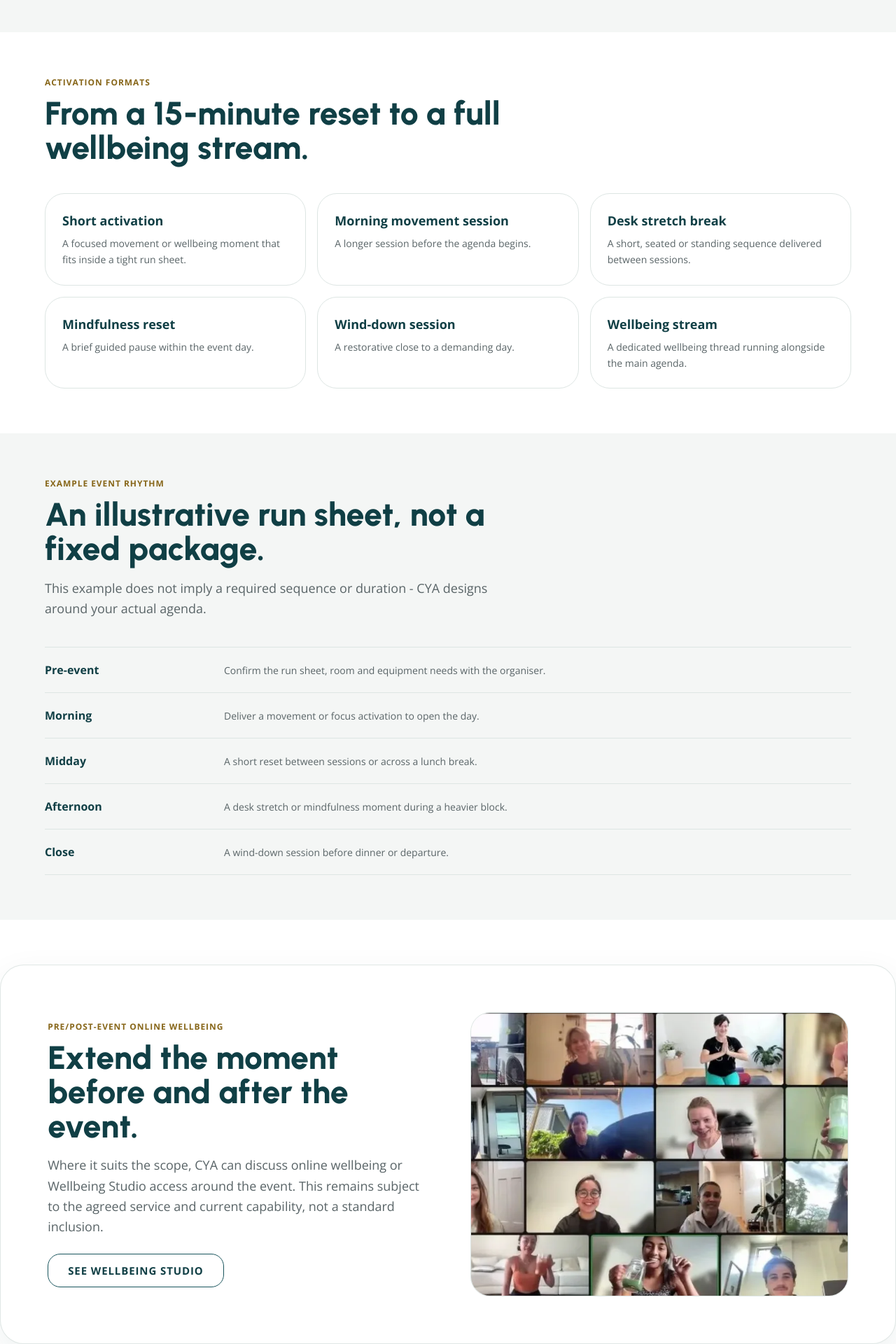
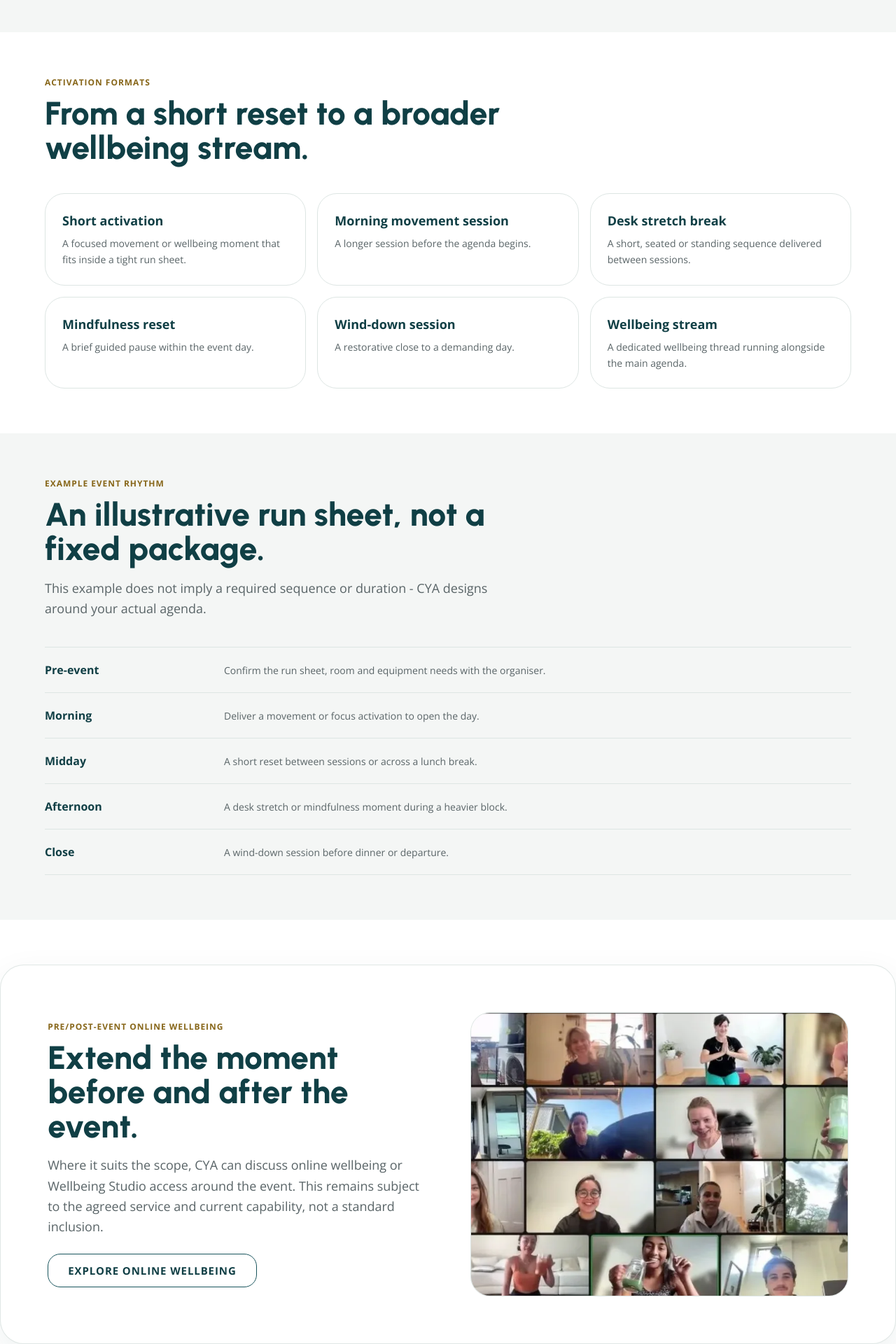
Before and after one commit to glennhammond/cya-website-prototype, a Next.js app: page /conferences-events in a window 1280 px wide. Shown: the part 1180-3100 px from the top of the page at 70% size. Built offline with nearby package versions, Linux system fonts and the light colour scheme.

Commit message:
Phase 11.4: noindex and canonicalise supporting conference route

```diff
--- a/app/conferences-events/page.tsx
+++ b/app/conferences-events/page.tsx
@@ -21,7 +21,14 @@ import { media } from "@/content/media";
 export const metadata: Metadata = {
   title: "Conferences and Events",
   description:
-    "From a 15-minute activation to morning movement, mindfulness or a practical wellbeing session, CYA designs around the audience, venue and run sheet.",
+    "Workplace wellbeing activations, movement, mindfulness and practical sessions designed around the audience, venue and event run sheet.",
+  alternates: {
+    canonical: "/conferences-events",
+  },
+  robots: {
+    index: false,
+    follow: true,
+  },
 };
 
 export default function ConferencesEventsPage() {
@@ -40,7 +47,7 @@ export default function ConferencesEventsPage() {
       <FeatureGrid
         id="formats"
         kicker="Activation formats"
-        heading="From a 15-minute reset to a full wellbeing stream."
+        heading="From a short reset to a broader wellbeing stream."
         items={activationFormats}
         tone="white"
         columns={3}
@@ -56,7 +63,7 @@ export default function ConferencesEventsPage() {
         kicker={studioAccessFeature.kicker}
         heading={studioAccessFeature.heading}
         body={studioAccessFeature.body}
-        cta={{ label: "See Wellbeing Studio", href: "/wellbeing-studio", variant: "secondary" }}
+        cta={{ label: "Explore online wellbeing", href: "/online-wellbeing", variant: "secondary" }}
         image={media.conferencesStudioAccess}
       />
       <DividerList kicker="Delivery logistics" heading="What CYA confirms before the day." items={logistics} tone="mist" />
```
